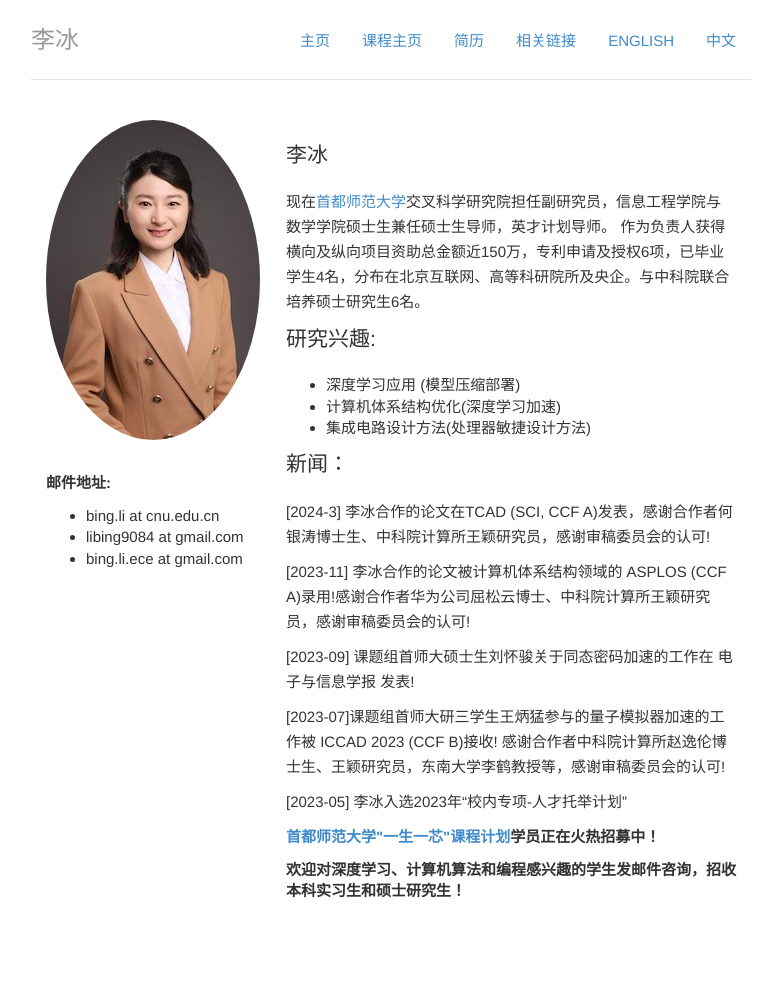
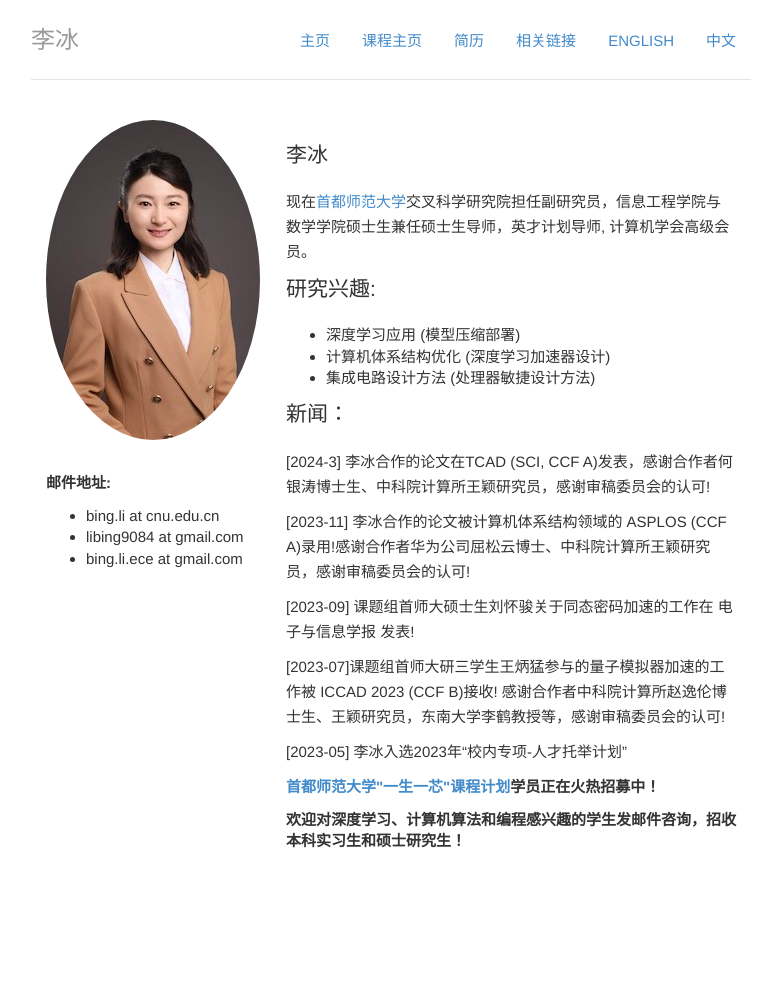
Before and after one commit to libingict/libingict.github.io, a Jekyll site: the page built from index.html, in a window 1280 px wide. Shown: the whole page, without its empty margins (249-1017 px from the left). Built offline with Jekyll 4.4.1, drawn with Linux system fonts in a browser that asks for light colours; after the commit the page ends 932 px from its top, so only the background shows below that.

```diff
--- a/index.html
+++ b/index.html
@@ -38,8 +38,8 @@
         <div class="col-sm-8">
             <h1 class="lead">李冰</h1>
             <p>
-                现在<a href="http://eng.cnu.edu.cn/">首都师范大学</a>交叉科学研究院担任副研究员，信息工程学院与数学学院硕士生兼任硕士生导师，英才计划导师。
-                作为负责人获得横向及纵向项目资助总金额近150万，专利申请及授权6项，已毕业学生4名，分布在北京互联网、高等科研院所及央企。与中科院联合培养硕士研究生6名。
+                现在<a href="http://eng.cnu.edu.cn/">首都师范大学</a>交叉科学研究院担任副研究员，信息工程学院与数学学院硕士生兼任硕士生导师，英才计划导师, 计算机学会高级会员。
+<!--                作为负责人获得横向及纵向项目资助总金额近150万，专利申请及授权6项，已毕业学生4名，分布在北京互联网、高等科研院所及央企。与中科院联合培养硕士研究生6名。-->
                 <!--
                     <p class="lead", id="research-interests">研究兴趣:</p>
                     <ul>
@@ -52,9 +52,9 @@
             <p class="lead" , id="research-interests">研究兴趣:</p>
             <ul>
                 <li>深度学习应用 (模型压缩部署)</li>
-                <li>计算机体系结构优化(深度学习加速)</li>
+                <li>计算机体系结构优化 (深度学习加速器设计)</li>
 
-                <li>集成电路设计方法(处理器敏捷设计方法)</li>
+                <li>集成电路设计方法 (处理器敏捷设计方法)</li>
             </ul>
             <p class="lead" , id="news">新闻：</p>
             <p>[2024-3] 李冰合作的论文在TCAD (SCI, CCF
```
